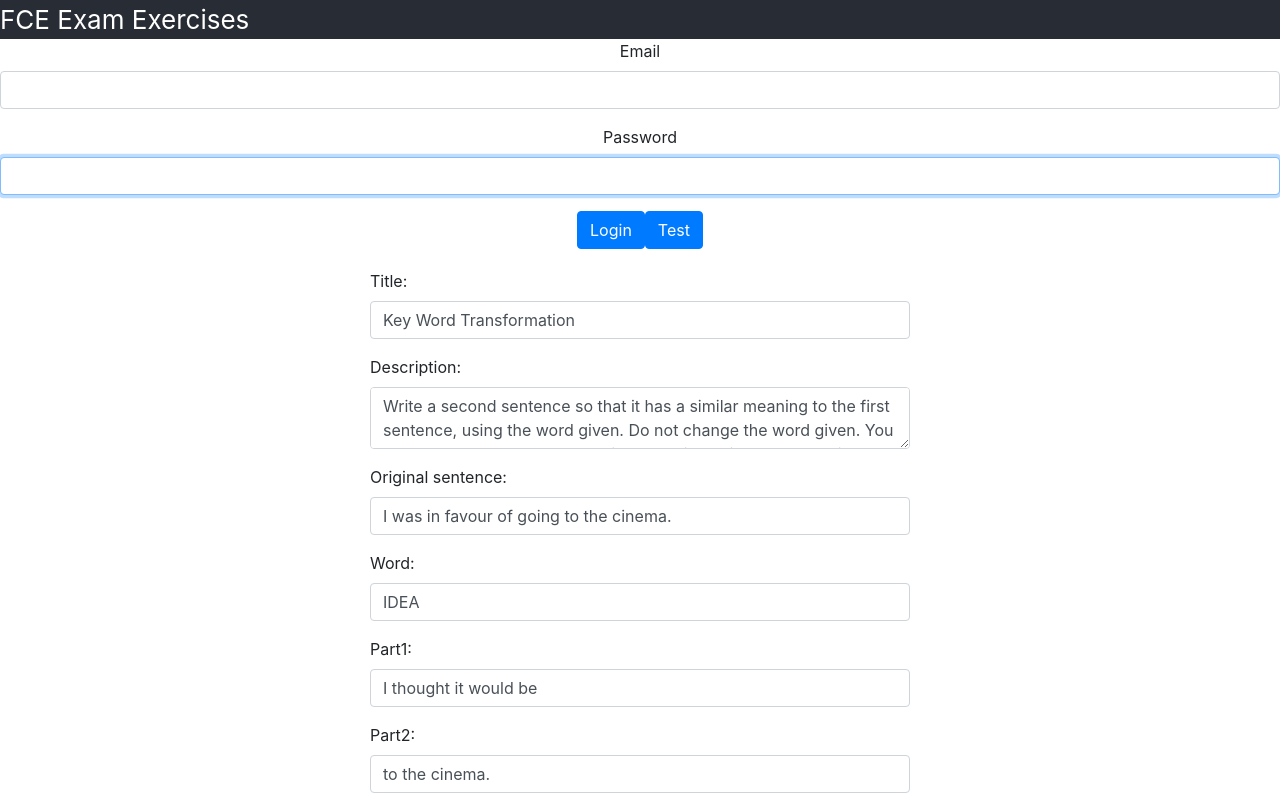
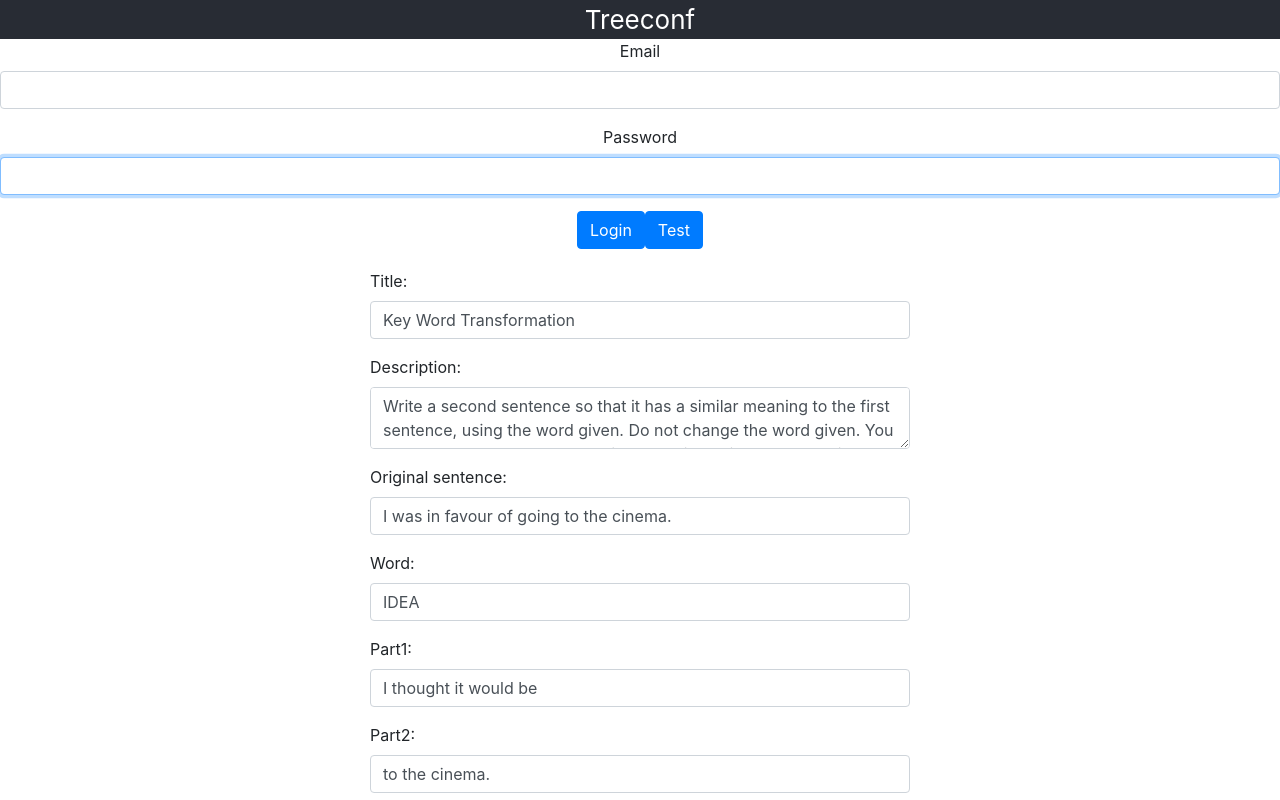
Before and after one commit to mekarpeles/notesclub, a React (Create React App) app in the folder front/: page / in a window 1280 px wide. Shown: the top 800 px of the page. Built offline with nearby package versions, Linux system fonts and the light colour scheme.

Commit message:
Treeconf in header

```diff
--- a/front/src/App.tsx
+++ b/front/src/App.tsx
@@ -131,7 +131,7 @@ class App extends React.Component<AppProps, AppState> {
     const { user, alert } = this.state
     return (
       <div className="App">
-        <header className="App-header">
+        <header className="App-header text-center">
           <Header />
         </header>
         <div className="text-center">
--- a/front/src/Header.tsx
+++ b/front/src/Header.tsx
@@ -1,7 +1,7 @@
 import * as React from 'react';
 
 const Header: React.FC = () => (
-  <div>FCE Exam Exercises</div>
+  <div>Treeconf</div>
 );
 
 export default Header;
```
